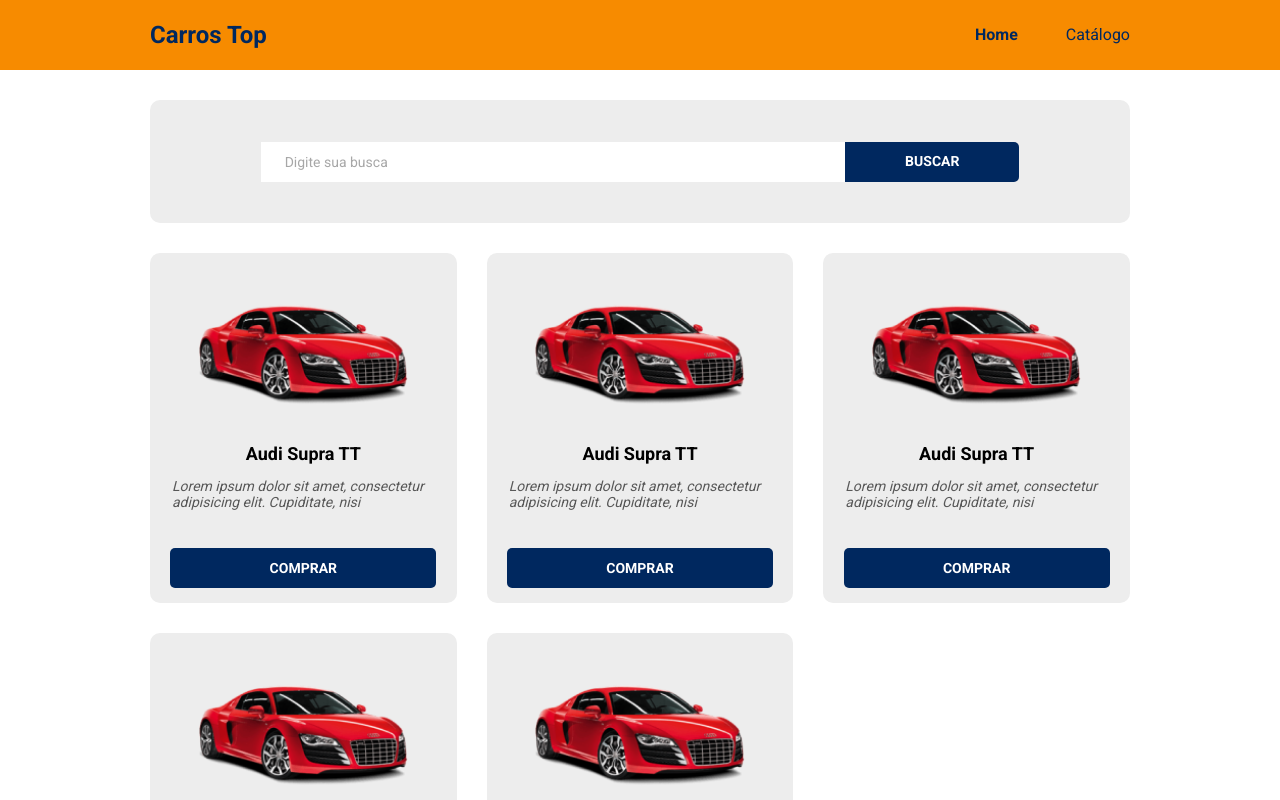
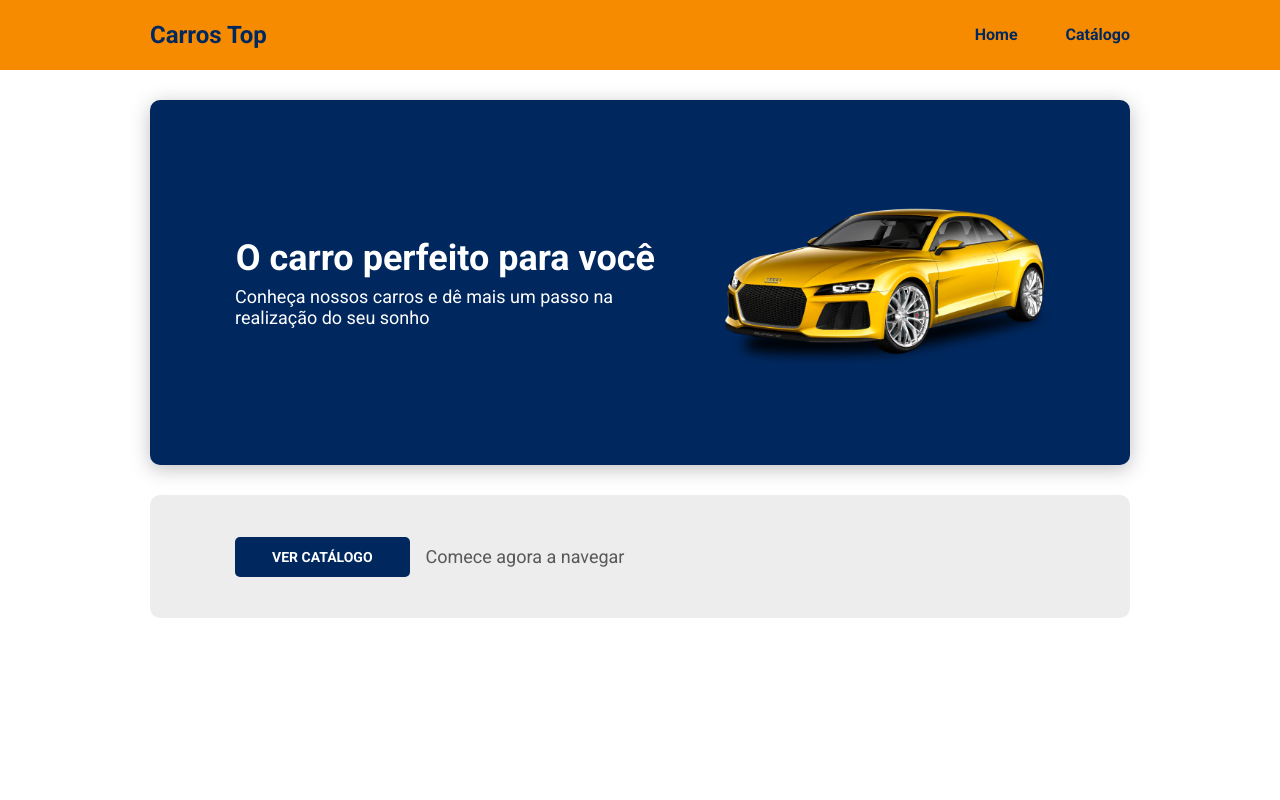
Before and after one commit to miltcn/bds-desafio-layout, a React (Create React App) app: page / in a window 1280 px wide. Shown: the top 800 px of the page. Built offline with nearby package versions, Linux system fonts and the light colour scheme.

Commit message:
Criado navegação

```diff
--- a/package.json
+++ b/package.json
@@ -10,10 +10,12 @@
     "@types/node": "^16.11.26",
     "@types/react": "^17.0.39",
     "@types/react-dom": "^17.0.11",
+    "@types/react-router-dom": "^5.3.3",
     "bootstrap": "^5.1.3",
     "node-sass": "^7.0.1",
     "react": "^17.0.2",
     "react-dom": "^17.0.2",
+    "react-router-dom": "^6.2.2",
     "react-scripts": "5.0.0",
     "typescript": "^4.5.5",
     "web-vitals": "^2.1.4"
--- a/src/App.tsx
+++ b/src/App.tsx
@@ -1,13 +1,11 @@
 import "./assets/styles/custom.scss";
 import "./App.css";
-import Navbar from "./components/Navbar";
-import Catalogo from "./pages/Catalago";
+import Routers from "Routers";
 
 function App() {
   return (
     <>
-      <Navbar />
-      <Catalogo />
+      <Routers />
     </>
   );
 }
--- /dev/null
+++ b/src/Routers.tsx
@@ -0,0 +1,17 @@
+import Navbar from "components/Navbar";
+import Catalogo from "pages/Catalago";
+import Home from "pages/Home";
+import { BrowserRouter, Route, Routes } from "react-router-dom";
+
+const Routers = () => {
+  return (
+    <BrowserRouter>
+      <Navbar />
+      <Routes>
+        <Route path="/" element={<Home />} />
+        <Route path="/catalogo" element={<Catalogo />} />
+      </Routes>
+    </BrowserRouter>
+  );
+};
+export default Routers;
--- a/src/components/Navbar/index.tsx
+++ b/src/components/Navbar/index.tsx
@@ -1,12 +1,15 @@
-import 'bootstrap/js/src/collapse.js'
+import "bootstrap/js/src/collapse.js";
 import "./styles.css";
 import { ReactComponent as MenuHamburguer } from "../../assets/images/menu-hamburguer.svg";
+import { Link } from "react-router-dom";
 
 function Navbar() {
   return (
     <nav className="navbar navbar-expand-md navbar-dark bg-primary main-nav">
       <div className="container-fluid">
-        <a href="/">Carros Top</a>
+        <Link to="/" className="d-inline-block align-top">
+          Carros Top
+        </Link>
 
         <button
           className="navbar-toggler"
@@ -23,10 +26,14 @@
         <div className="collapse navbar-collapse" id="carrostop-navbar">
           <ul className="navbar-nav ms-auto main-menu">
             <li>
-            <a href="/" className="active">Home</a>
+              <Link to="/" className="active">
+                Home
+              </Link>
             </li>
             <li>
-            <a href="/">Catálogo</a>
+              <Link to="/catalogo" className="active">
+                Catálogo
+              </Link>
             </li>
           </ul>
         </div>
--- a/src/pages/Home/index.tsx
+++ b/src/pages/Home/index.tsx
@@ -1,3 +1,4 @@
+import { Link } from "react-router-dom";
 import CarHeader from "../../assets/images/car-header.png";
 import "./styles.css";
 
@@ -14,7 +15,7 @@
         </div>
       </div>
       <div className="link-container">
-        <a href="/">VER CATÁLOGO</a>
+        <Link to="/catalogo">VER CATÁLOGO</Link>
         <p>Comece agora a navegar</p>
       </div>
     </>
```
Also changed, not shown: 1 other file (tests, documents, lock files or other folders). Lines whose indentation alone changed are shown as unchanged.
